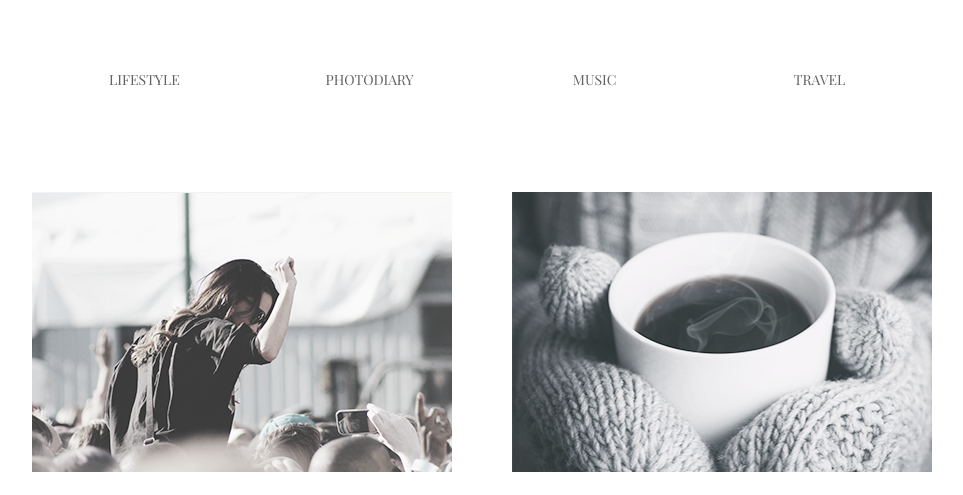
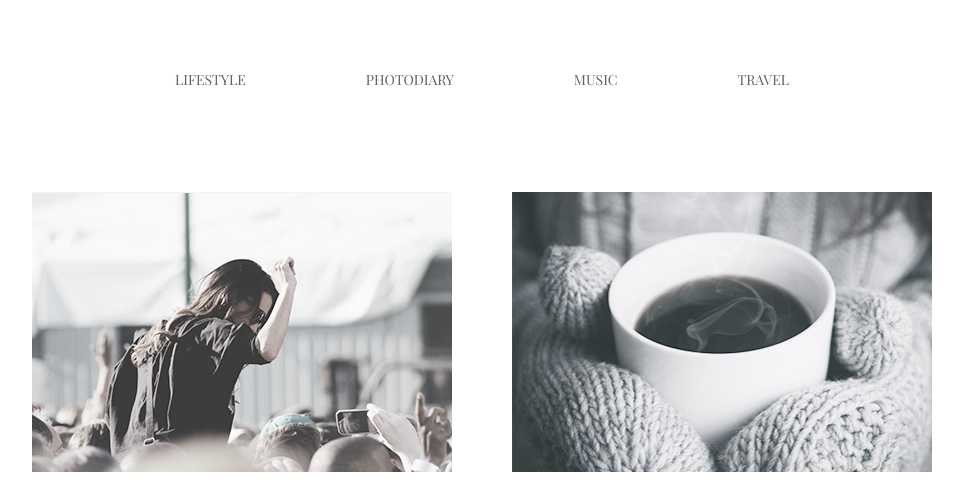
Before and after one commit to dariakotina/goit-fe-course, a plain HTML site: page html-css/module_3/index.html in a window 1280 px wide. Shown: the top 495 px of the page, without its empty margins (158-1121 px from the left). Drawn offline with nearby package versions, Linux system fonts and the light colour scheme.

Commit message:
next commit

```diff
--- a/html-css/module_3/css/styles.css
+++ b/html-css/module_3/css/styles.css
@@ -8,11 +8,14 @@ body {
 .wrapper {
     width: 900px;
     margin: 0 auto;
+
 }
 
 .page-header {
     background-color: transparent;
-    margin: 68px 0 95px;
+    margin: 0;
+    padding-top: 68px;
+    padding-bottom: 95px;
 
 }
 
@@ -21,16 +24,20 @@ body {
     font-size: 0;
     list-style: none;
     padding: 0;
+    text-align: center;
 }
 
 .navigation li {
     box-sizing: border-box;
     display: inline-block;
-    margin: auto 0;
-    width: 25%;
+    margin-right: 120px;
     font-size: 14px;
-    text-align: center;
 }
+
+.navigation li:last-child {
+    margin: 0;
+}
+
 .navigation a {
     font-weight: 400;
     color: #626262;
@@ -63,20 +70,28 @@ a:focus {
     margin-bottom: 60px;
 }
 
+.article-item:nth-last-child(-n+2) {
+    margin-bottom: 0;
+}
+
 .article-item-name {
     color: #b4ad9e;
     line-height: 17px;
     text-transform: uppercase;
     font-size: 14px;
+    margin: 0, 8px;
 }
 
 h2 {
     line-height: 36px;
     font-size: 30px;
+    margin: 0, 48px;
 }
 .article-item-text {
     font-size: 16px;
+    margin: 0, 132 px;
 }
+
 button {
     width: 160px;
     height: 60px;
@@ -88,6 +103,12 @@ button {
     display: block;
     margin: 0 auto;
 }
-main {
-    margin-bottom: 70px;
+
+button:hover,
+button:focus {
+    color: #57c6f8;
 }
+
+section {
+    padding-bottom: 70px;
+}
```
